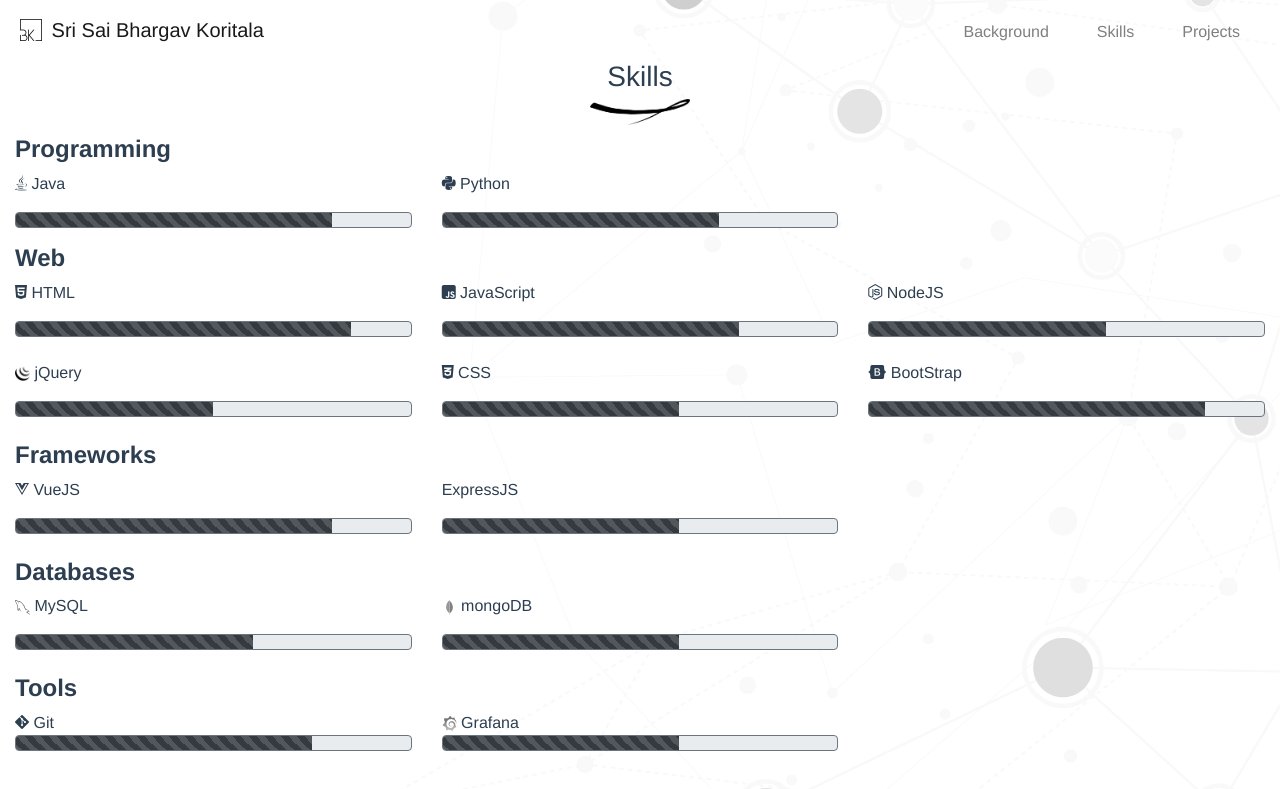
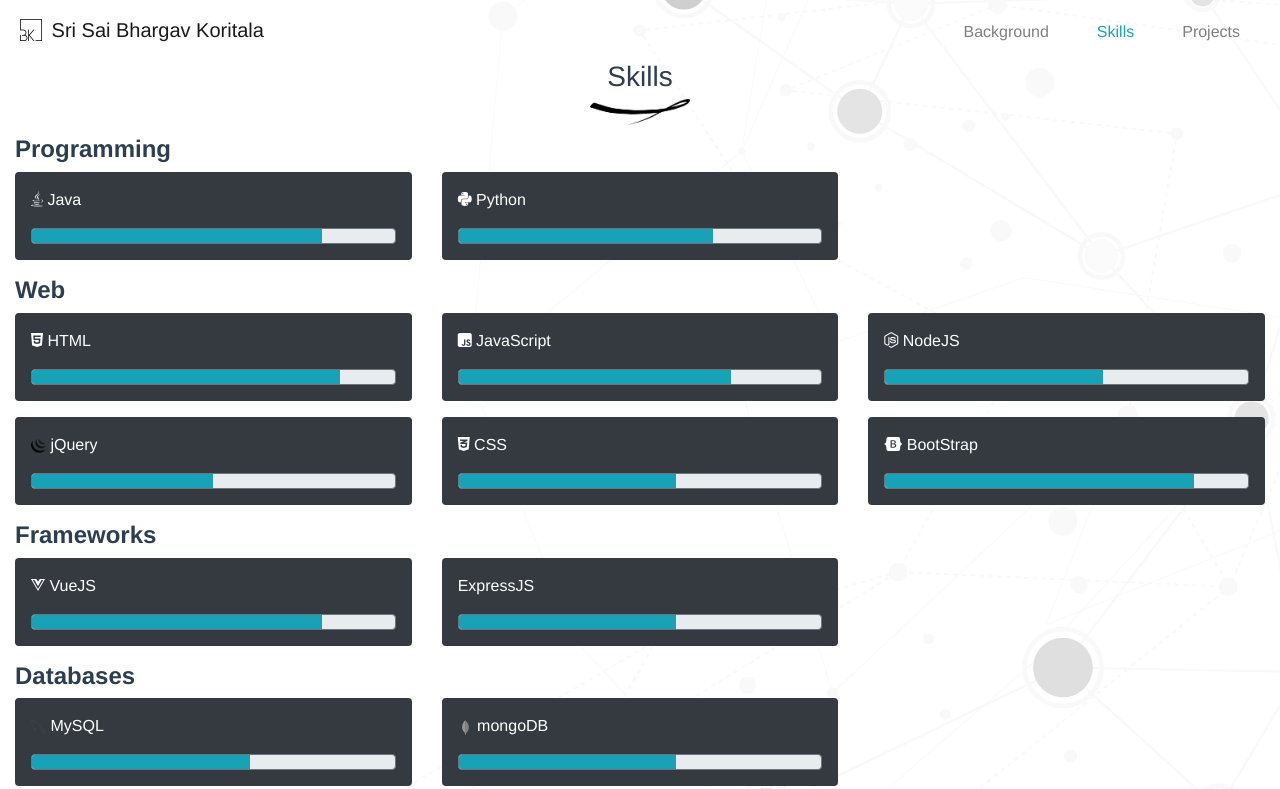
Before and after one commit to bhargavkoritala/Portfolio-Sri-Sai-Bhargav-Koritala, a Vue app: page /skills in a window 1280 px wide. Shown: the top 789 px of the page. Built offline with nearby package versions, Linux system fonts and the light colour scheme; a small style sheet from the web is missing.

Commit message:
coloring scheme added

```diff
--- a/src/App.vue
+++ b/src/App.vue
@@ -1,6 +1,6 @@
 <template>
   <div id="app">
-    <nav class="navbar navbar-expand-lg navbar-light">
+    <nav class="navbar navbar-expand-lg navbar-light text-info">
   <router-link class="navbar-brand" to="/" active-class="active" exact>
       <img src="../public/bklogo.jpg" width="30" height="30" class="d-inline-block align-top" alt="" loading="lazy">
       Sri Sai Bhargav Koritala
@@ -52,13 +52,18 @@
   padding: 30px;
 }
 
-#nav a {
-  font-weight: bold;
-  color: #2c3e50;
+nav li a  {
+  color: #17a2b8;
 }
 
-#nav a.router-link-exact-active {
-  color: #42b983;
+ nav a:hover,
+ nav a.router-link-active,
+ nav a.router-link-exact-active {
+     color: #17a2b8 !important;
+ }
+
+.router-link-exact-active a{
+  color: #17a2b8 !important;
 }
 
 body{
--- a/src/views/Background.vue
+++ b/src/views/Background.vue
@@ -14,10 +14,10 @@
         <div class="comego direction-l">
           <div class="flag-wrapper">
             <span class="hexa"></span>
-            <span class="flag">Atwick Inc.</span>
-            <span class="time-wrapper"><span class="time">August 2020 - Present</span></span>
+            <span class="flag text-info">Atwick Inc.</span>
+            <span class="time-wrapper"><span class="time bg-info">August 2020 - December 2020</span></span>
           </div>
-          <div class="desc text-center font-italic">Full Stack Developer Intern</div>
+          <div class="desc text-center font-italic">Full Stack Engineer Intern</div>
           <div class="desc text-justify font-italic">
             <p>
               Developed a full-stack web application using VueJS for client-side architecture
@@ -41,12 +41,12 @@
         <div class="comego direction-r">
           <div class="flag-wrapper">
             <span class="hexa"></span>
-            <span class="flag">University at Buffalo - SUNY</span>
-            <span class="time-wrapper"><span class="time">August 2019 - Present</span></span>
+            <span class="flag text-info">University at Buffalo - SUNY</span>
+            <span class="time-wrapper"><span class="time bg-info">August 2019 - Present</span></span>
           </div>
           <div class="desc text-center font-italic">Masters in Computer
             Science</div>
-          <div class="desc text-justify font-italic">  <strong>Coursework: </strong><p>Algorithm analysis and design, Information Retreival, Data Intensive Computing, Distributed Systems</p></div>
+          <div class="desc text-justify font-italic">  <strong>Coursework: </strong><p>Algorithm analysis and design, Information Retreival, Data Intensive Computing, Distributed Systems, Object Oriented Analysis Design and Implementation, Data models and Query languages.</p></div>
         </div>
       </li>
 
@@ -54,16 +54,16 @@
       <li>
         <div class="comego direction-l">
           <div class="flag-wrapper">
-            <span class="hexa"></span>
-            <span class="flag">Infosys Pvt Ltd.</span>
+            <span class="hexa "></span>
+            <span class="flag text-info">Infosys Pvt Ltd.</span>
             <div>
-              <span class="time-wrapper"><span class="time">June 2017 - July 2019</span></span>
+              <span class="time-wrapper"><span class="time bg-info">June 2017 - July 2019</span></span>
             </div>
           </div>
           <div class="desc text-center">
-            <span class="align-middle font-weight-bold">Systems Engineer</span>
+            <span class="align-middle font-italic">Systems Engineer</span>
           </div>
-          <div class="desc text-justify">
+          <div class="desc text-justify font-italic">
             <p>Engineered an email content analysis using JavaMail API, that assess header, body and attachments and derived nature, extent and
                 frequency of a risk that ensured operations \& business continuity management by continuous monitoring of mail.</p>
               <p>
@@ -84,12 +84,12 @@
         <div class="comego direction-r">
           <div class="flag-wrapper">
             <span class="hexa"></span>
-            <span class="flag rounded border-secondary">Vellore Institute of Technology</span>
+            <span class="flag rounded border-secondary text-info">Vellore Institute of Technology</span>
             <div>
-              <span class="time-wrapper"><span class="time">June 2013 - May 2017</span></span>
+              <span class="time-wrapper"><span class="time bg-info">June 2013 - May 2017</span></span>
             </div>
           </div>
-          <div class="desc text-justify">
+          <div class="desc text-justify font-italic">
             <strong>Coursework: </strong>
             <p>Data Structures and Algorithms, Neural Networks, Computer Architecture</p>
           </div>
@@ -125,8 +125,8 @@
   height: 35px;
   width: 60px;
   font-size: 22px;
-  background: #f0f0f0;
-  color: #3c3c3c;
+  background: #17a2b8;
+  color: #17a2b8;
   position: relative;
   margin-top: 15px;
 }
@@ -137,7 +137,7 @@
   left: 0;
   width: 0;
   height: 0;
-  border-bottom: 15px solid #f0f0f0;
+  border-bottom: 15px solid #17a2b8;
   border-left: 30px solid transparent;
   border-right: 30px solid transparent;
   top: -15px;
@@ -151,7 +151,7 @@
   height: 0;
   border-left: 30px solid transparent;
   border-right: 30px solid transparent;
-  border-top: 15px solid #f0f0f0;
+  border-top: 15px solid #17a2b8;
   bottom: -15px;
 }
 
@@ -190,7 +190,7 @@
   width: 16px;
   height: 10px;
   position: absolute;
-  background: #333;
+  background: #17a2b8;
   z-index: 5;
   left: 0;
   right: 0;
@@ -201,7 +201,7 @@
 }
 
 .timeline .hexa:before {
-  border-bottom: 4px solid #333;
+  border-bottom: 4px solid #17a2b8;
   border-left-width: 8px;
   border-right-width: 8px;
   top: -4px;
@@ -210,7 +210,7 @@
 .timeline .hexa:after {
   border-left-width: 8px;
   border-right-width: 8px;
-  border-top: 4px solid #333;
+  border-top: 4px solid #17a2b8;
   bottom: -4px;
 }
 
@@ -270,7 +270,6 @@
   margin: 4px 0 0 0;
   z-index: 14;
   line-height: 1em;
-  vertical-align: middle;
   color: #fff;
 }
 
--- a/src/views/Home.vue
+++ b/src/views/Home.vue
@@ -14,7 +14,7 @@
            <div class="align-self-center typewriter col-lg-6 col-md-6 col-sm-6">
                <h3 class="text-center">
                    <div class="d-flex justify-content-center">
-                       <strong>Sri Sai Bhargav Koritala</strong>
+                       <strong class="text-info">Sri Sai Bhargav Koritala</strong>
                    </div>
                 </h3>
                <p>I am a graduate student at University at Buffalo, pursuing my Masters in Computer Science and Engineering
--- a/src/views/Projects.vue
+++ b/src/views/Projects.vue
@@ -7,11 +7,11 @@
     </h3>
     <div class="row">
   <div class="mb-3 col-lg-4 col-md-4 col-sm-4 col-12" :key="index" v-for="(project,index) in projects">
-    <div class="card">
+    <div class="card border-info">
       <div class="card-body">
         <h5 class="card-title">{{project.name}}</h5>
         <p class="card-text text-justify">{{project.desc}}</p>
-        <a target="_blank" :href="project.link" class="btn btn-dark"><i :class="{'fas fa-external-link-alt': project.button=='Admin Console','fab fa-github':project.button=='Github','fab fa-gitlab':project.button=='Gitlab'}"></i> {{project.button}}</a>
+        <a target="_blank" :href="project.link" class="btn btn-info"><i :class="{'fas fa-external-link-alt': project.button=='Admin Console','fab fa-github':project.button=='Github','fab fa-gitlab':project.button=='Gitlab'}"></i> {{project.button}}</a>
       </div>
     </div>
   </div>
--- a/src/views/Skills.vue
+++ b/src/views/Skills.vue
@@ -8,15 +8,17 @@
     <div>
         <h4 class="font-weight-bold">Programming</h4>
     </div>
-    <div class="row rounded justify-content-start">
+    <div class="row">
       <div :key="key" v-for="(value,key) in programmingSkills" class="mb-3 col-lg-4 col-md-4 col-sm-4 col-6">
+        <div class="bg-dark rounded p-3">
         <p>
           <i :class="value.icon"></i>
           {{key}}
         </p>
       <div class="icon">
           <div class="progress border border-secondary">
-            <div class="progress-bar progress-bar-striped bg-dark" role="progressbar" aria-valuenow="value" aria-valuemin="0" aria-valuemax="100" :style="{width: value.skillValue+'%'}"></div>
+            <div class="progress-bar bg-info" role="progressbar" aria-valuenow="value" aria-valuemin="0" aria-valuemax="100" :style="{width: value.skillValue+'%'}"></div>
+          </div>
       </div>
       </div>
       </div>
@@ -25,8 +27,10 @@
     <div>
         <h4 class="font-weight-bold">Web</h4>
       </div>
-    <div class="row justify-content-start">
-      <div :key="key" v-for="(value,key) in webSkills" class="mb-4 col-lg-4 col-md-4 col-sm-4 col-6">
+
+        <div class="row">
+      <div :key="key" v-for="(value,key) in webSkills" class="mb-3 col-lg-4 col-md-4 col-sm-4 col-6">
+        <div class="bg-dark rounded p-3">
         <p>
           <i :class="value.icon"></i>
           <img v-if="key=='jQuery'" src="../assets/jquery.png" alt="" width=15 height=15>
@@ -34,23 +38,28 @@
         </p>
       <div class="icon">
           <div class="progress border border-secondary">
-            <div class="progress-bar progress-bar-striped bg-dark" role="progressbar" aria-valuenow="value" aria-valuemin="0" aria-valuemax="100" :style="{width: value.skillValue+'%'}"></div>
+            <div class="progress-bar bg-info" role="progressbar" aria-valuenow="value" aria-valuemin="0" aria-valuemax="100" :style="{width: value.skillValue+'%'}"></div>
           </div>
       </div>
         </div>
       </div>
+    </div>
+
+
     <div>
         <h4 class="font-weight-bold">Frameworks</h4>
       </div>
-    <div class="row justify-content-start">
-      <div :key="key" v-for="(value,key) in frameworks" class="mb-4 col-lg-4 col-md-4 col-sm-4 col-6">
+    <div class="row">
+      <div :key="key" v-for="(value,key) in frameworks" class="mb-3 col-lg-4 col-md-4 col-sm-4 col-6">
+        <div class="bg-dark rounded p-3">
         <p>
           <i :class="value.icon"></i>
           {{key}}
         </p>
       <div class="icon">
           <div class="progress border border-secondary">
-            <div class="progress-bar  progress-bar-striped  bg-dark" role="progressbar" aria-valuenow="value" aria-valuemin="0" aria-valuemax="100" :style="{width: value.skillValue+'%'}"></div>
+            <div class="progress-bar bg-info" role="progressbar" aria-valuenow="value" aria-valuemin="0" aria-valuemax="100" :style="{width: value.skillValue+'%'}"></div>
+          </div>
       </div>
         </div>
       </div>
@@ -59,9 +68,9 @@
     <div>
       <h4 class="font-weight-bold">Databases</h4>
     </div>
-    <div class="row justify-content-start">
-
-      <div :key="key" v-for="(value,key) in databases" class="mb-4 col-lg-4 col-md-4 col-sm-4 col-6">
+    <div class="row">
+      <div :key="key" v-for="(value,key) in databases" class="mb-3 col-lg-4 col-md-4 col-sm-4 col-6">
+          <div class="bg-dark rounded p-3">
           <p>
             <img v-if="key=='MySQL'" style="filter: gray;-webkit-filter: grayscale(1);filter: grayscale(1);" src="../assets/mysql.svg" alt="" width=15 height=15>
             <img v-if="key=='mongoDB'" style="filter: gray;-webkit-filter: grayscale(1);filter: grayscale(1);" src="../assets/mongo.svg" alt="" width=15 height=15>
@@ -70,7 +79,8 @@
           </p>
       <div class="icon">
           <div class="progress border border-secondary">
-            <div class="progress-bar progress-bar-striped bg-dark" role="progressbar" aria-valuenow="value" aria-valuemin="0" aria-valuemax="100" :style="{width: value.skillValue+'%'}"></div>
+            <div class="progress-bar bg-info" role="progressbar" aria-valuenow="value" aria-valuemin="0" aria-valuemax="100" :style="{width: value.skillValue+'%'}"></div>
+          </div>
       </div>
           </div>
       </div>
@@ -79,14 +89,18 @@
     <div>
         <h4 class="font-weight-bold">Tools</h4>
       </div>
-    <div class="row justify-content-start">
-      <div :key="key" v-for="(value,key) in Tools" class="mb-4 col-lg-4 col-md-4 col-sm-4 col-6">
+    <div class="row">
+      <div :key="key" v-for="(value,key) in Tools" class="col-lg-4 col-md-4 col-sm-4 col-6">
+          <div class="bg-dark p-3 rounded">
+            <p>
               <img v-if="key=='Grafana'" style="filter: gray;-webkit-filter: grayscale(1);filter: grayscale(1);" src="../assets/grafana.svg" alt="" width=15 height=15>
               <i :class="value.icon"></i>
               {{key}}
+            </p>
             <div class="icon">
               <div class="progress border border-secondary">
-            <div class="progress-bar progress-bar-striped bg-dark" role="progressbar" aria-valuenow="value" aria-valuemin="0" aria-valuemax="100" :style="{width: value.skillValue+'%'}"></div>
+                <div class="progress-bar bg-info" role="progressbar" aria-valuenow="value" aria-valuemin="0" aria-valuemax="100" :style="{width: value.skillValue+'%'}"></div>
+              </div>
             </div>
           </div>
       </div>
@@ -186,6 +200,10 @@
 
 <style scoped>
 
+p,i{
+  color:white;
+}
+
 .progress .progress-bar {
   transition: unset;
 }
```
Lines whose indentation alone changed are shown as unchanged.
